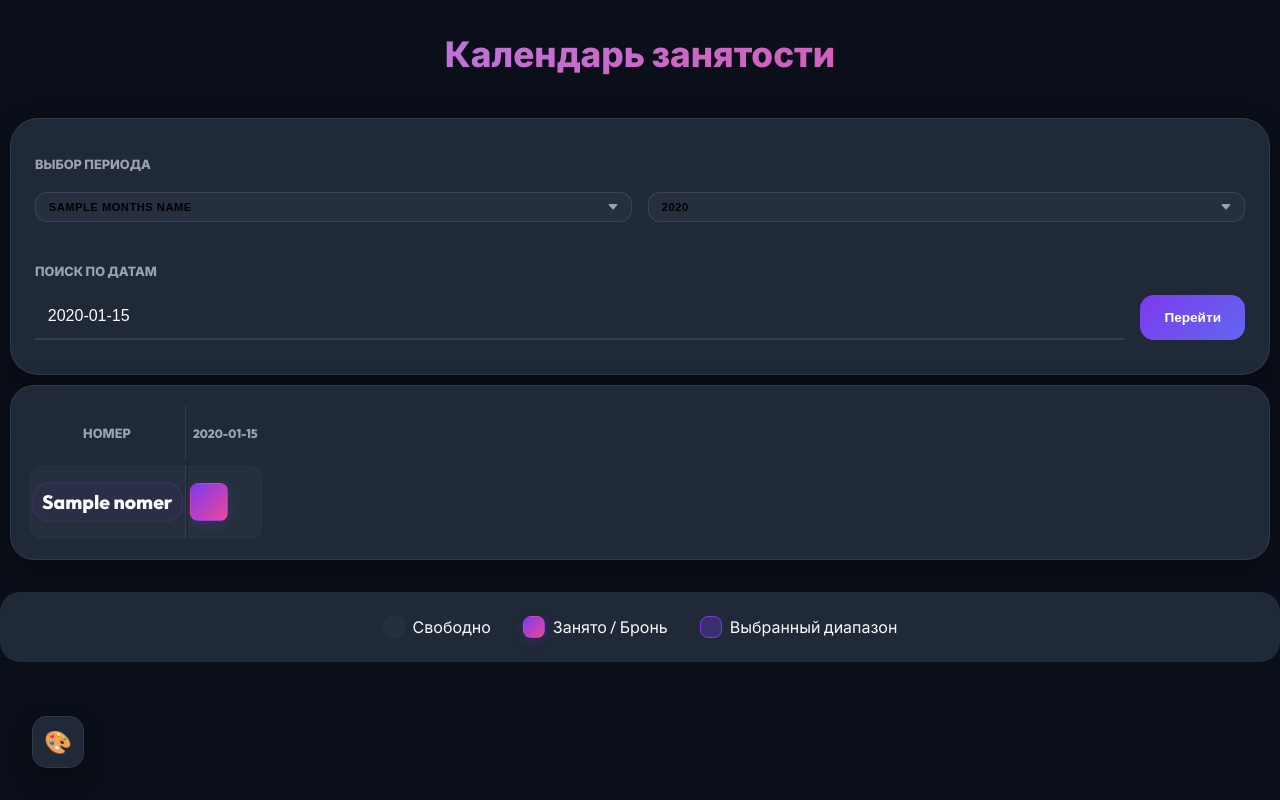
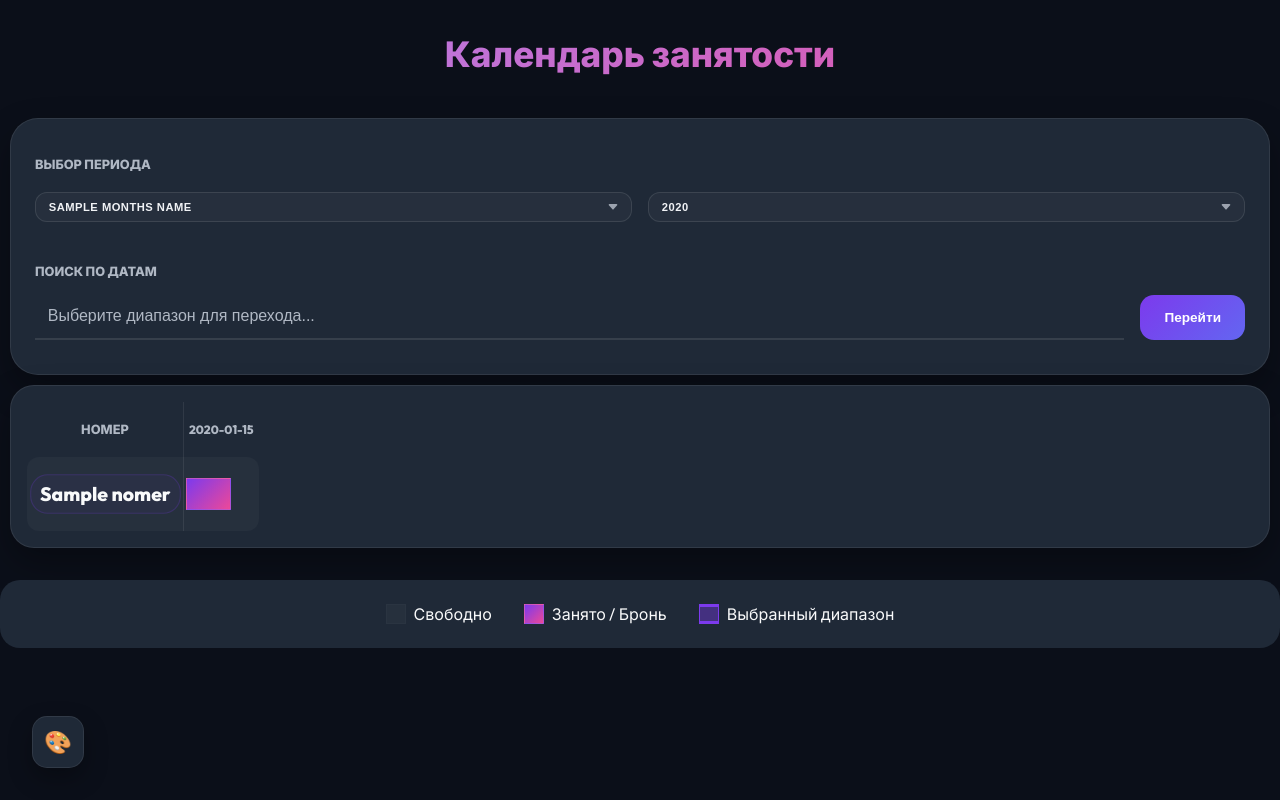
Before and after one commit to Mr-PASTER/hotel_manager, a FastAPI app: template app/templates/calendar.html in a window 1280 px wide. Run offline with FastAPI, Linux system fonts and the light colour scheme; the template is opened without the code that fills it: most values are stand-ins (such as "Sample title", 1, 10 or a date in 2020).

Commit message:
feat: Implement initial FastAPI application for hotel room management with UI, room status, and booking functionalities.

```diff
--- a/app/main.py
+++ b/app/main.py
@@ -161,7 +161,8 @@ async def dashboard(
         return templates.TemplateResponse("partials/nomer_list.html", {
             "request": request,
             "nomera": nomera,
-            "StatusNomera": StatusNomera
+            "StatusNomera": StatusNomera,
+            "user": user
         })
 
     return templates.TemplateResponse("index.html", {
@@ -191,13 +192,15 @@ async def create_nomer(
     )
     db.add(new_nomer)
     await db.commit()
+    await db.refresh(user)
 
     result = await db.execute(select(Nomer).order_by(Nomer.nomer_komnati))
     nomera = result.scalars().all()
     return templates.TemplateResponse("partials/nomer_list.html", {
         "request": request,
         "nomera": nomera,
-        "StatusNomera": StatusNomera
+        "StatusNomera": StatusNomera,
+        "user": user
     })
 
 @app.post("/nomera/{nomer_id}/update", response_class=HTMLResponse)
@@ -214,7 +217,11 @@ async def update_nomer(
     result = await db.execute(select(Nomer).where(Nomer.id == nomer_id))
     nomer = result.scalar_one_or_none()
 
-    if status: nomer.status = status
+    if status:
+        nomer.status = status
+        # При смене статуса сбрасываем назначенного сотрудника, как просил пользователь
+        if status in [StatusNomera.CHISTO, StatusNomera.REMONT, StatusNomera.TREBUET_UBORKI]:
+            nomer.otvetstvenniy = None
     if otvetstvenniy is not None: nomer.otvetstvenniy = otvetstvenniy
 
     if zanyat is not None:
@@ -233,10 +240,12 @@ async def update_nomer(
 
     await db.commit()
     await db.refresh(nomer)
+    await db.refresh(user)
     return templates.TemplateResponse("partials/nomer_row.html", {
         "request": request,
         "nomer": nomer,
-        "StatusNomera": StatusNomera
+        "StatusNomera": StatusNomera,
+        "user": user
     })
 
 @app.get("/nomera/{nomer_id}/details", response_class=HTMLResponse)
@@ -299,11 +308,13 @@ async def reserve_nomer(
 
     await db.commit()
     await db.refresh(nomer)
+    await db.refresh(user)
 
     return templates.TemplateResponse("partials/nomer_row.html", {
         "request": request,
         "nomer": nomer,
-        "StatusNomera": StatusNomera
+        "StatusNomera": StatusNomera,
+        "user": user
     })
 
 @app.get("/nomera/{nomer_id}/guest-details", response_class=HTMLResponse)
@@ -339,7 +350,13 @@ async def cancel_reserve(request: Request, nomer_id: int, db: AsyncSession = Dep
 
     await db.commit()
     await db.refresh(nomer)
-    return templates.TemplateResponse("partials/nomer_row.html", {"request": request, "nomer": nomer, "StatusNomera": StatusNomera})
+    await db.refresh(user)
+    return templates.TemplateResponse("partials/nomer_row.html", {
+        "request": request,
+        "nomer": nomer,
+        "StatusNomera": StatusNomera,
+        "user": user
+    })
 
 @app.delete("/nomera/{nomer_id}", response_class=HTMLResponse)
 async def delete_nomer(nomer_id: int, db: AsyncSession = Depends(get_db), user: User = Depends(login_required)):
--- a/app/static/css/style.css
+++ b/app/static/css/style.css
@@ -6,7 +6,7 @@
     --accent-vibrant: #7c3aed;
     --accent-hover: #8b5cf6;
     --text-primary: #f9fafb;
-    --text-muted: #9ca3af;
+    --text-muted: #b0b8c4;
     --success: #10b981;
     --danger: #ef4444;
     --warning: #f59e0b;
@@ -533,6 +576,10 @@ button:active:not(:disabled) {
     border-spacing: 0 8px;
 }
 
+.calendar-table {
+    border-spacing: 0 !important;
+}
+
 .hotel-table-modern th {
     padding: 1rem;
     text-align: center;
@@ -610,6 +657,7 @@ button:active:not(:disabled) {
     border-radius: 12px !important;
     cursor: pointer;
     margin: 4px 0;
+    color: #f0f2f5;
 }
 
 .status-select.status-clean {
--- a/app/templates/base.html
+++ b/app/templates/base.html
@@ -14,22 +14,30 @@
     <div class="container">
         {% if user %}
         <div class="user-profile-bar">
+            <!-- Mobile Toggle / Logo Container -->
+            <div class="mobile-header-group" style="display: contents;">
                 <div class="header-logo"
-                style="flex: 1; font-weight: 800; font-size: 1.2rem; color: var(--accent-vibrant);">
-                HOTEL <span style="color: var(--text-primary)">PRO</span>
+                    style="font-weight: 800; font-size: 1.2rem; color: var(--accent-vibrant); white-space: nowrap;">
+                    ГОСТЕВОЙ <span style="color: var(--text-primary)">ФОНД</span>
                 </div>
                 <button class="burger-menu" onclick="toggleNav()">☰</button>
-            <div class="nav-links" id="mainNav">
+            </div>
+
+            <!-- Desktop: Centered Nav. Mobile: Dropdown -->
+            <div class="nav-container" id="mainNav">
+                <div class="nav-links">
                     <a href="/" class="nav-link {% if request.url.path == '/' %}active{% endif %}">Главная</a>
                     {% if user.role == 'admin' %}
-                <a href="/calendar" class="nav-link {% if request.url.path == '/calendar' %}active{% endif %}">Календарь
+                    <a href="/calendar"
+                        class="nav-link {% if request.url.path == '/calendar' %}active{% endif %}">Календарь
                         занятости</a>
-                <a href="/staff" class="nav-link {% if request.url.path == '/staff' %}active{% endif %}">Персонал</a>
+                    <a href="/staff"
+                        class="nav-link {% if request.url.path == '/staff' %}active{% endif %}">Персонал</a>
                     {% endif %}
                 </div>
 
-            <div class="user-control-group"
-                style="display: flex; align-items: center; gap: 1.5rem; flex: 1; justify-content: flex-end;">
+                <!-- Auth / User Info Block -->
+                <div class="user-control-group">
                     <div class="user-info">
                         <span class="user-avatar">👤</span>
                         <div class="user-details">
@@ -44,6 +52,7 @@
                         </div>
                     </div>
                     <a href="/logout" class="logout-btn">Выйти</a>
+                </div>
             </div>
         </div>
         {% endif %}
--- a/app/templates/calendar.html
+++ b/app/templates/calendar.html
@@ -88,7 +88,9 @@
                         class="{% if days[loop.index0].strftime('%Y-%m-%d') == now_date %}today-column{% endif %}">
                         <div class="calendar-cell {% if occupied %}occupied{% endif %} {% if days[loop.index0].strftime('%Y-%m-%d') == now_date %}today-cell{% endif %}"
                             data-date="{{ days[loop.index0].strftime('%Y-%m-%d') }}"
-                            id="cell-{{ item.nomer.id }}-{{ days[loop.index0].strftime('%Y-%m-%d') }}"></div>
+                            id="cell-{{ item.nomer.id }}-{{ days[loop.index0].strftime('%Y-%m-%d') }}" {% if occupied %}
+                            hx-get="/nomera/{{ item.nomer.id }}/guest-details" hx-target="body" hx-swap="beforeend"
+                            style="cursor: pointer;" {% endif %}></div>
                     </td>
                     {% endfor %}
                 </tr>
@@ -118,29 +120,55 @@
 
 <style>
     .calendar-table {
-        border-spacing: 2px 4px !important;
-        border-collapse: separate !important;
+        border-spacing: 0 !important;
+        /* Touch cells */
+        border-collapse: collapse !important;
+        /* Merge borders */
         width: max-content;
     }
 
     .calendar-cell {
-        width: 36px;
-        height: 36px;
+        width: 45px;
+        /* Wider rectangular cells */
+        height: 32px;
+        /* Standard height */
         background: rgba(255, 255, 255, 0.03);
-        border-radius: 8px;
-        transition: all 0.3s cubic-bezier(0.4, 0, 0.2, 1);
-        border: 1px solid transparent;
+        border-radius: 0;
+        transition: all 0.2s;
+        border: 1px solid rgba(255, 255, 255, 0.02);
+        /* Very subtle separator */
+        margin: 0;
+        box-sizing: border-box;
+        /* Include border in w/h */
     }
 
     .calendar-cell.occupied {
         background: linear-gradient(135deg, var(--accent-vibrant) 0%, #ec4899 100%);
-        box-shadow: 0 4px 12px rgba(124, 58, 237, 0.2);
+        box-shadow: none;
+        border-color: rgba(255, 255, 255, 0.1);
     }
 
     .calendar-cell.selected-day {
-        background: rgba(124, 58, 237, 0.3) !important;
-        border: 1px solid var(--accent-vibrant) !important;
+        /* No background change to preserve occupied color */
+        position: relative;
+        z-index: 20;
     }
+
+    /* Use pseudo-element for selection border to sit on top without affecting background */
+    .calendar-cell.selected-day::after {
+        content: "";
+        position: absolute;
+        top: 0;
+        left: 0;
+        right: 0;
+        bottom: 0;
+        border-top: 2px solid var(--accent-vibrant);
+        border-bottom: 2px solid var(--accent-vibrant);
+        pointer-events: none;
+    }
+
+    /* First and last of range could have side borders if I could target them,
+       but for now just top/bottom lines is good for "range". */
 
     .day-header.highlight {
         color: var(--accent-vibrant);
@@ -158,7 +186,7 @@
         mode: "range",
         dateFormat: "Y-m-d",
         locale: "ru",
-        defaultDate: "{{ now_date }}",
+        // defaultDate removed to keep empty on load
         onReady: function (selectedDates, dateStr, instance) {
             // Jump to selected month/year
             instance.jumpToDate("{{ current_year }}-{{ current_month }}-01");
--- a/app/templates/index.html
+++ b/app/templates/index.html
@@ -6,7 +6,7 @@
 <script src="/static/js/flatpickr.ru.js"></script>
 
 <header class="dashboard-header">
-    <h1>Система управления отелем</h1>
+    <h1>Система управления Гостевым фондом</h1>
 </header>
 
 <div class="main-layout">
--- a/app/templates/partials/nomer_row.html
+++ b/app/templates/partials/nomer_row.html
@@ -17,7 +17,7 @@
     <td class="col-status desktop-only">
         <form hx-post="/nomera/{{ nomer.id }}/update" hx-target="#nomer-{{ nomer.id }}" hx-swap="outerHTML">
             <select name="status" onchange="this.form.requestSubmit()"
-                class="status-select {{ 'status-clean' if nomer.status.value == 'Убрана' else 'status-problem' }}">
+                class="status-select {% if nomer.status.value == 'Убрана' %}status-clean{% elif nomer.status.value == 'На ремонте' %}status-repair{% else %}status-problem{% endif %}">
                 <option value="Убрана" {% if nomer.status.value=="Убрана" %}selected{% endif %}>Убрана</option>
                 <option value="Требует уборки" {% if nomer.status.value=="Требует уборки" %}selected{% endif %}>Грязная
                 </option>
```
Also changed, not shown: other parts of app/static/css/style.css (+65 -14 lines), test.db. Lines whose indentation alone changed are shown as unchanged.
